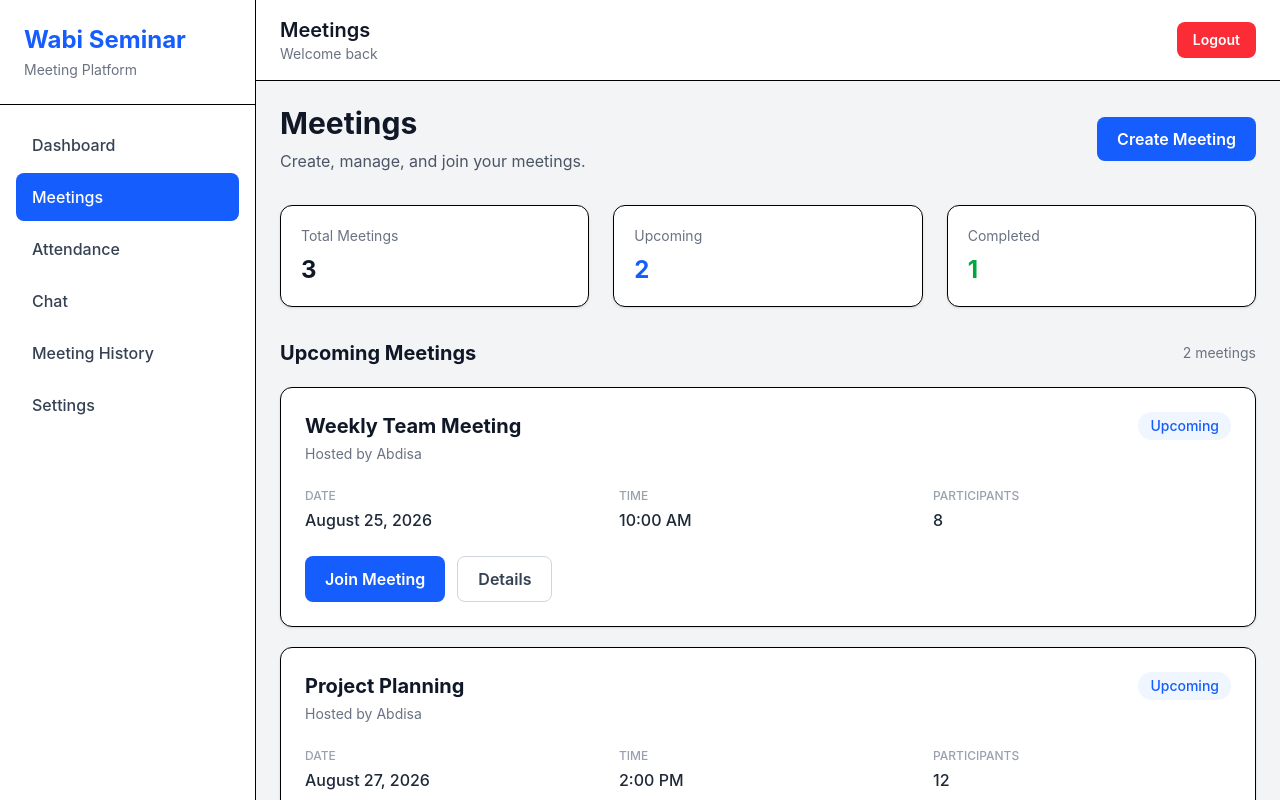
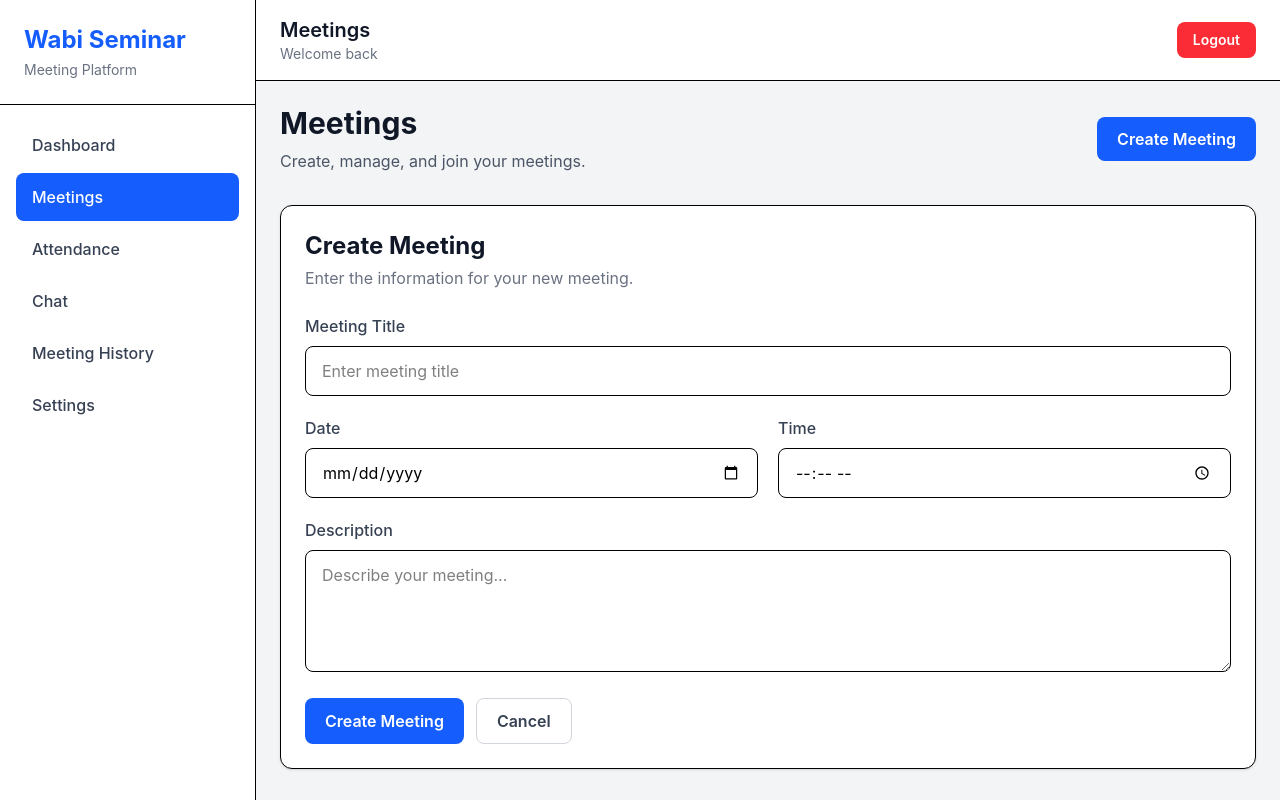
Before and after one commit to shemsu-melese/wabi-seminar, a React (Vite) app in the folder frontend/: page /meetings in a window 1280 px wide. Both pictures are taken after a click on the button "Create Meeting". Shown: the top 800 px of the page. Built offline with nearby package versions, Linux system fonts and the light colour scheme.

Commit message:
Add create meeting form

```diff
--- /dev/null
+++ b/frontend/src/components/CreateMeetingForm/CreateMeetingForm.jsx
@@ -0,0 +1,149 @@
+import { useState } from "react";
+import Button from "../Button/Button";
+
+function CreateMeetingForm({ onCancel }) {
+  const [formData, setFormData] = useState({
+    title: "",
+    date: "",
+    time: "",
+    description: "",
+  });
+
+  function handleChange(event) {
+    const { name, value } = event.target;
+
+    setFormData((previous) => ({
+      ...previous,
+      [name]: value,
+    }));
+  }
+
+  function handleSubmit(event) {
+    event.preventDefault();
+
+    console.log("Meeting data:", formData);
+
+    alert("Meeting created successfully!");
+
+    onCancel();
+  }
+
+  return (
+    <div className="mb-8 rounded-xl border bg-white p-6 shadow-sm">
+      <div className="mb-6">
+        <h2 className="text-2xl font-bold text-gray-900">
+          Create Meeting
+        </h2>
+
+        <p className="mt-1 text-gray-500">
+          Enter the information for your new meeting.
+        </p>
+      </div>
+
+      <form onSubmit={handleSubmit} className="space-y-5">
+
+        {/* Title */}
+        <div>
+          <label
+            htmlFor="title"
+            className="mb-2 block font-medium text-gray-700"
+          >
+            Meeting Title
+          </label>
+
+          <input
+            id="title"
+            name="title"
+            type="text"
+            value={formData.title}
+            onChange={handleChange}
+            placeholder="Enter meeting title"
+            required
+            className="w-full rounded-lg border px-4 py-3 outline-none focus:border-blue-500 focus:ring-2 focus:ring-blue-100"
+          />
+        </div>
+
+        {/* Date and Time */}
+        <div className="grid gap-5 md:grid-cols-2">
+
+          <div>
+            <label
+              htmlFor="date"
+              className="mb-2 block font-medium text-gray-700"
+            >
+              Date
+            </label>
+
+            <input
+              id="date"
+              name="date"
+              type="date"
+              value={formData.date}
+              onChange={handleChange}
+              required
+              className="w-full rounded-lg border px-4 py-3 outline-none focus:border-blue-500 focus:ring-2 focus:ring-blue-100"
+            />
+          </div>
+
+          <div>
+            <label
+              htmlFor="time"
+              className="mb-2 block font-medium text-gray-700"
+            >
+              Time
+            </label>
+
+            <input
+              id="time"
+              name="time"
+              type="time"
+              value={formData.time}
+              onChange={handleChange}
+              required
+              className="w-full rounded-lg border px-4 py-3 outline-none focus:border-blue-500 focus:ring-2 focus:ring-blue-100"
+            />
+          </div>
+
+        </div>
+
+        {/* Description */}
+        <div>
+          <label
+            htmlFor="description"
+            className="mb-2 block font-medium text-gray-700"
+          >
+            Description
+          </label>
+
+          <textarea
+            id="description"
+            name="description"
+            rows="4"
+            value={formData.description}
+            onChange={handleChange}
+            placeholder="Describe your meeting..."
+            className="w-full rounded-lg border px-4 py-3 outline-none focus:border-blue-500 focus:ring-2 focus:ring-blue-100"
+          />
+        </div>
+
+        {/* Actions */}
+        <div className="flex flex-wrap gap-3">
+          <Button type="submit">
+            Create Meeting
+          </Button>
+
+          <Button
+            type="button"
+            variant="secondary"
+            onClick={onCancel}
+          >
+            Cancel
+          </Button>
+        </div>
+
+      </form>
+    </div>
+  );
+}
+
+export default CreateMeetingForm;
--- a/frontend/src/pages/MeetingPage.jsx
+++ b/frontend/src/pages/MeetingPage.jsx
@@ -1,7 +1,12 @@
+import { useState } from "react";
+
 import Button from "../components/Button/Button";
 import MeetingCard from "../components/MeetingCard/MeetingCard";
+import CreateMeetingForm from "../components/CreateMeetingForm/CreateMeetingForm";
 
 function MeetingPage() {
+  const [showCreateForm, setShowCreateForm] = useState(false);
+
   return (
     <div>
 
@@ -18,11 +23,20 @@ function MeetingPage() {
           </p>
         </div>
 
-        <Button>
+        <Button
+          onClick={() => setShowCreateForm(true)}
+        >
           Create Meeting
         </Button>
 
       </div>
+
+      {/* Create Meeting Form */}
+      {showCreateForm && (
+        <CreateMeetingForm
+          onCancel={() => setShowCreateForm(false)}
+        />
+      )}
 
       {/* Meeting Summary */}
       <div className="mb-8 grid gap-6 sm:grid-cols-3">
```
